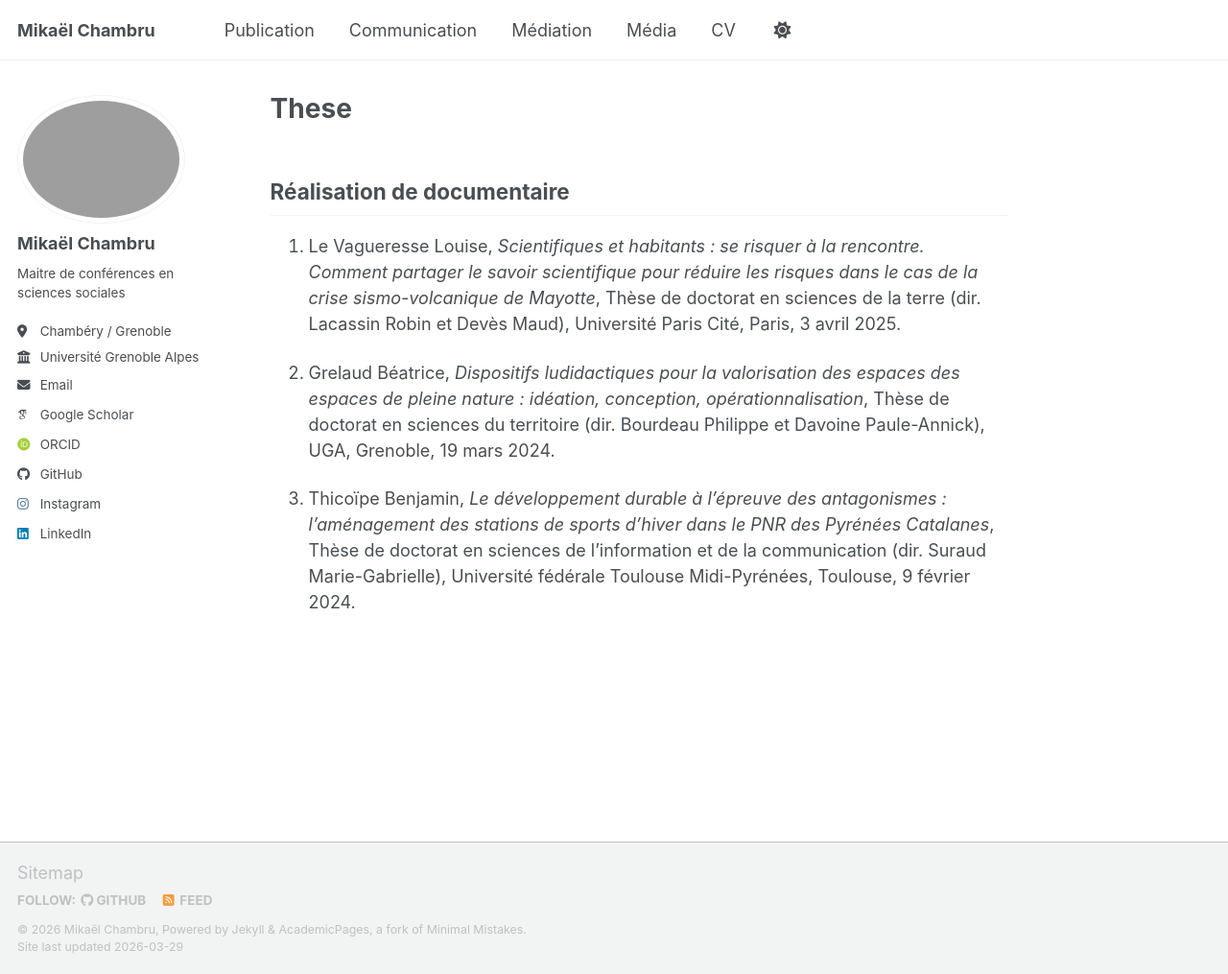
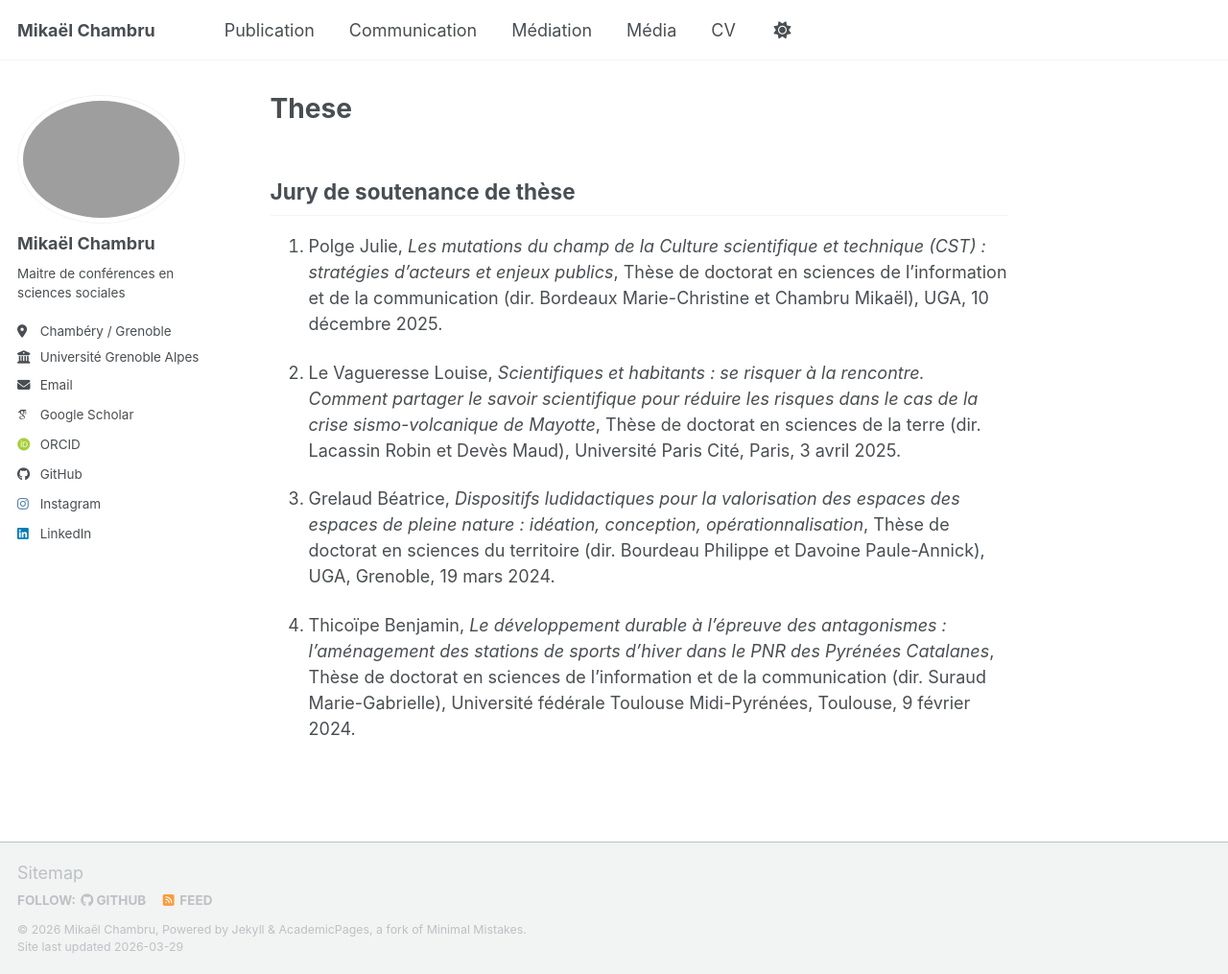
Before and after one commit to mikaelchambru/mikaelchambru.github.io, a Jekyll site: the page built from _pages/these.md, in a window 1280 px wide and 1015 px high. Shown: the whole window at 96% size. Built offline with Jekyll 4.4.1, drawn with Linux system fonts in a browser that asks for light colours; some web fonts are replaced; a script bundle is joined from its source files by our own code; library files that are not in the unit come from our copies.

Commit message:
Update these.md

```diff
--- a/_pages/these.md
+++ b/_pages/these.md
@@ -5,10 +5,12 @@
 redirect_from:
 - these.html
 ---
-## Réalisation de documentaire
+## Jury de soutenance de thèse
 
-1. Le Vagueresse Louise, *Scientifiques et habitants : se risquer à la rencontre. Comment partager le savoir scientifique pour réduire les risques dans le cas de la crise sismo-volcanique de Mayotte*, Thèse de doctorat en sciences de la terre (dir. Lacassin Robin et Devès Maud), Université Paris Cité, Paris, 3 avril 2025.
+1. Polge Julie, *Les mutations du champ de la Culture scientifique et technique (CST) : stratégies d’acteurs et enjeux publics*, Thèse de doctorat en sciences de l’information et de la communication (dir. Bordeaux Marie-Christine et Chambru Mikaël), UGA, 10 décembre 2025.
 
-2. Grelaud Béatrice, *Dispositifs ludidactiques pour la valorisation des espaces des espaces de pleine nature : idéation, conception, opérationnalisation*, Thèse de doctorat en sciences du territoire (dir. Bourdeau Philippe et Davoine Paule-Annick), UGA, Grenoble, 19 mars 2024.
+2. Le Vagueresse Louise, *Scientifiques et habitants : se risquer à la rencontre. Comment partager le savoir scientifique pour réduire les risques dans le cas de la crise sismo-volcanique de Mayotte*, Thèse de doctorat en sciences de la terre (dir. Lacassin Robin et Devès Maud), Université Paris Cité, Paris, 3 avril 2025.
 
-3. Thicoïpe Benjamin, *Le développement durable à l’épreuve des antagonismes : l’aménagement des stations de sports d’hiver dans le PNR des Pyrénées Catalanes*, Thèse de doctorat en sciences de l’information et de la communication (dir. Suraud Marie-Gabrielle), Université fédérale Toulouse Midi-Pyrénées, Toulouse, 9 février 2024.
+3. Grelaud Béatrice, *Dispositifs ludidactiques pour la valorisation des espaces des espaces de pleine nature : idéation, conception, opérationnalisation*, Thèse de doctorat en sciences du territoire (dir. Bourdeau Philippe et Davoine Paule-Annick), UGA, Grenoble, 19 mars 2024.
+
+4. Thicoïpe Benjamin, *Le développement durable à l’épreuve des antagonismes : l’aménagement des stations de sports d’hiver dans le PNR des Pyrénées Catalanes*, Thèse de doctorat en sciences de l’information et de la communication (dir. Suraud Marie-Gabrielle), Université fédérale Toulouse Midi-Pyrénées, Toulouse, 9 février 2024.
```
